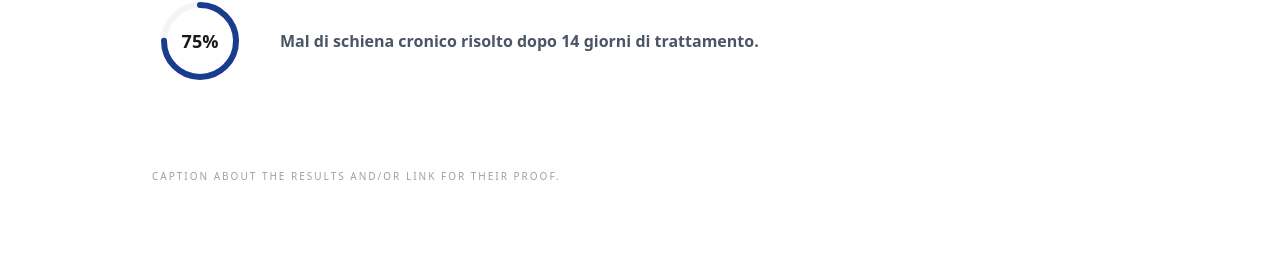
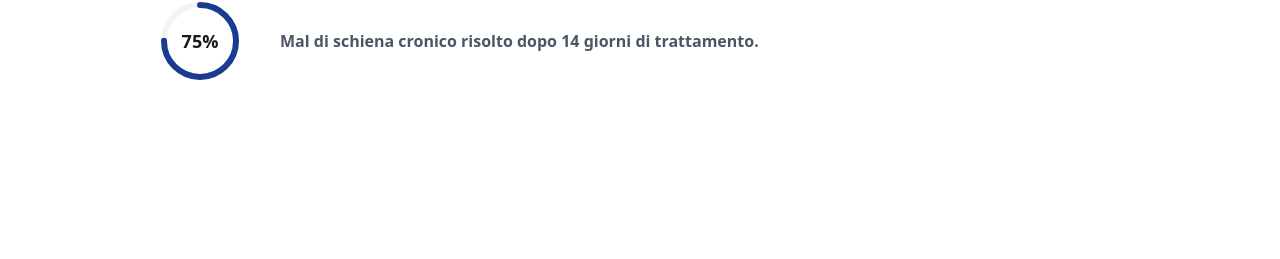
Before and after one commit to Mouadett/Wellup-project, a React (Vite) app: page / in a window 1280 px wide. Shown: the part 1740-1999 px from the top of the page. Built offline with nearby package versions, Linux system fonts and the light colour scheme.

Commit message:
feat: Remove static caption from stats section
Removes a hardcoded caption from the statistics section, as it is no longer relevant or needed.

```diff
--- a/src/App.tsx
+++ b/src/App.tsx
@@ -1450,7 +1450,6 @@ const StatsSection = () => {
         <StatsRing percentage={90} colorClass="border-brand-blue/10 text-brand-blue" text={t.stats.s2} />
         <StatsRing percentage={75} colorClass="border-brand-blue/10 text-brand-blue" text={t.stats.s3} />
       </div>
-      <p className="text-[10px] text-gray-400 mt-12 font-medium uppercase tracking-[0.2em]">Caption about the results and/or link for their proof.</p>
     </section>
   );
 };
```
